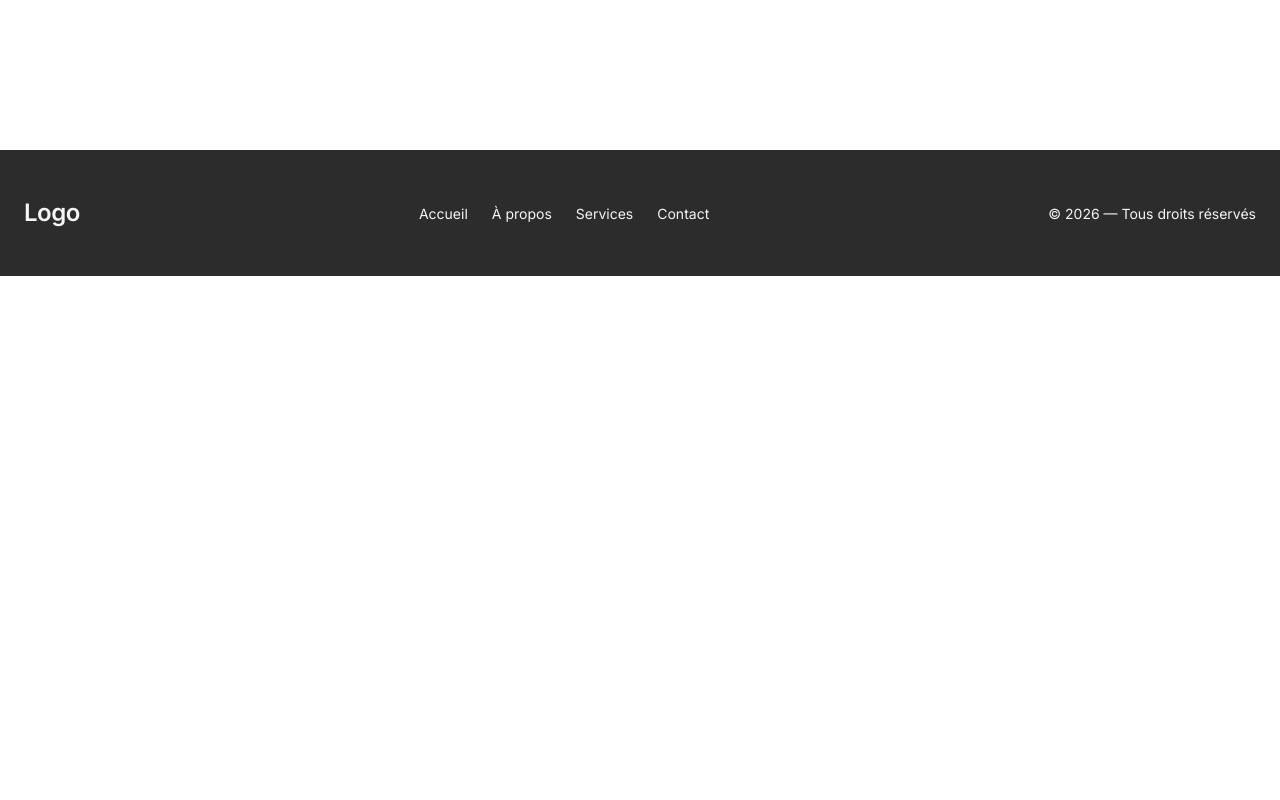
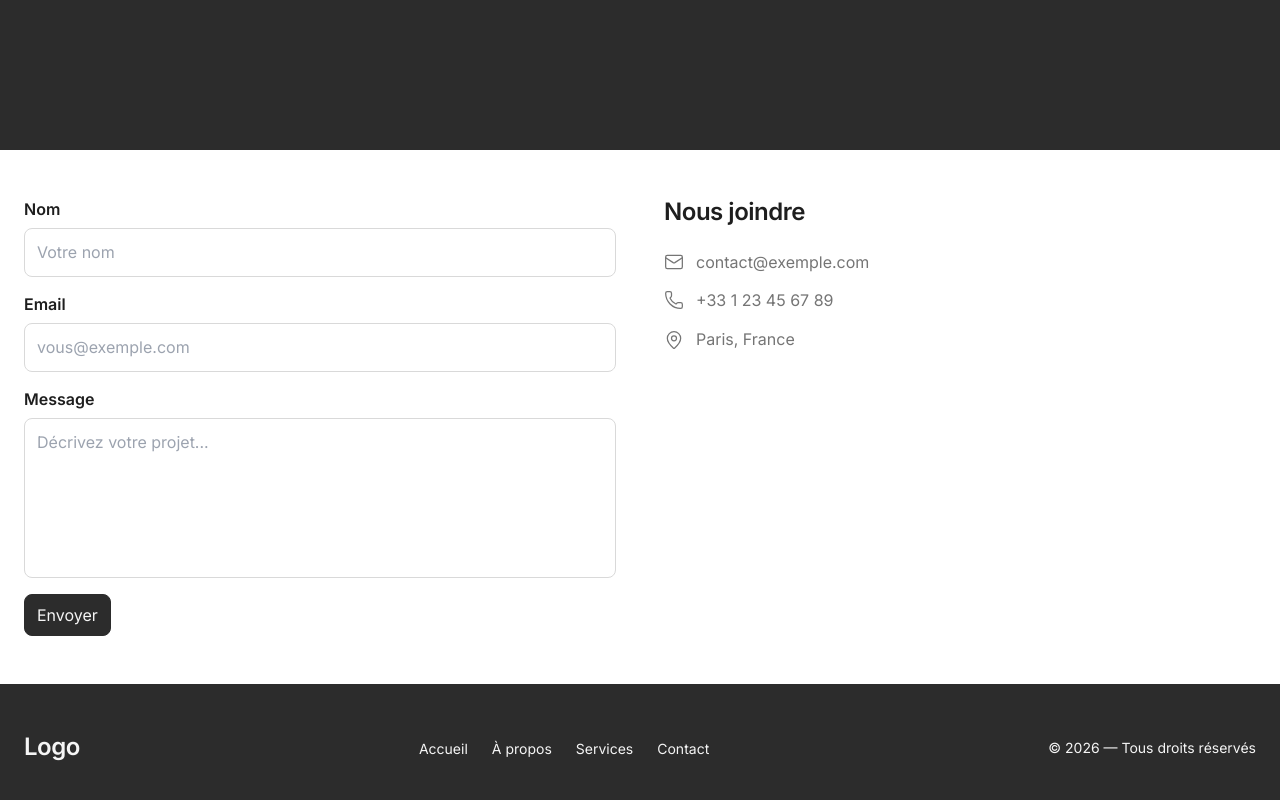
Before and after one commit to JulienWar/test_vercel, a Next.js app: page /contact in a window 1280 px wide. Before the commit this address had no page. Shown: the part 650-1450 px from the top of the page. Before the commit the page ends 926 px from the top, so only its background shows below. Built offline with nearby package versions, Linux system fonts and the light colour scheme.

Commit message:
feat: page Contact + API route email via Resend

```diff
--- /dev/null
+++ b/app/api/contact/route.ts
@@ -0,0 +1,39 @@
+// app/api/contact/route.ts
+import { NextRequest, NextResponse } from 'next/server'
+import { Resend } from 'resend'
+
+const resend = new Resend(process.env.RESEND_API_KEY)
+
+function isValidEmail(email: string) {
+  return /^[^\s@]+@[^\s@]+\.[^\s@]+$/.test(email)
+}
+
+export async function POST(req: NextRequest) {
+  const body = await req.json()
+  const { name, email, message } = body
+
+  if (!name || !email || !message) {
+    return NextResponse.json({ error: 'Champs manquants' }, { status: 400 })
+  }
+
+  if (!isValidEmail(email)) {
+    return NextResponse.json({ error: 'Email invalide' }, { status: 400 })
+  }
+
+  if (message.trim().length === 0) {
+    return NextResponse.json({ error: 'Message vide' }, { status: 400 })
+  }
+
+  const { error } = await resend.emails.send({
+    from: 'contact@ton-domaine.com',
+    to: process.env.CONTACT_EMAIL!,
+    subject: `Message de ${name} — site vitrine`,
+    text: `Nom : ${name}\nEmail : ${email}\n\nMessage :\n${message}`,
+  })
+
+  if (error) {
+    return NextResponse.json({ error: 'Erreur envoi email' }, { status: 500 })
+  }
+
+  return NextResponse.json({ success: true }, { status: 200 })
+}
--- /dev/null
+++ b/app/contact/page.tsx
@@ -0,0 +1,94 @@
+// app/contact/page.tsx
+'use client'
+
+import { useState } from 'react'
+import Hero from '@/components/sections/Hero'
+import ContactInfo from '@/components/sections/ContactInfo'
+import Button from '@/components/ui/Button'
+
+export default function ContactPage() {
+  const [status, setStatus] = useState<'idle' | 'loading' | 'success' | 'error'>('idle')
+  const [form, setForm] = useState({ name: '', email: '', message: '' })
+
+  async function handleSubmit(e: React.FormEvent) {
+    e.preventDefault()
+    setStatus('loading')
+    const res = await fetch('/api/contact', {
+      method: 'POST',
+      headers: { 'Content-Type': 'application/json' },
+      body: JSON.stringify(form),
+    })
+    setStatus(res.ok ? 'success' : 'error')
+  }
+
+  return (
+    <>
+      <Hero
+        title="Parlons-en"
+        subtitle="Une question, un projet ? Écrivez-nous."
+        variant="dark"
+      />
+      <section className="py-space-12 px-space-6">
+        <div className="max-w-7xl mx-auto grid md:grid-cols-2 gap-space-12">
+          <form onSubmit={handleSubmit} className="flex flex-col gap-space-4">
+            <div className="flex flex-col gap-space-2">
+              <label htmlFor="name" className="text-body font-semibold text-text-primary">Nom</label>
+              <input
+                id="name"
+                type="text"
+                required
+                value={form.name}
+                onChange={e => setForm(f => ({ ...f, name: e.target.value }))}
+                className="border border-border-default rounded-md px-space-3 py-space-3 text-body text-text-primary outline-none focus:border-brand transition-colors"
+                placeholder="Votre nom"
+              />
+            </div>
+            <div className="flex flex-col gap-space-2">
+              <label htmlFor="email" className="text-body font-semibold text-text-primary">Email</label>
+              <input
+                id="email"
+                type="email"
+                required
+                value={form.email}
+                onChange={e => setForm(f => ({ ...f, email: e.target.value }))}
+                className="border border-border-default rounded-md px-space-3 py-space-3 text-body text-text-primary outline-none focus:border-brand transition-colors"
+                placeholder="vous@exemple.com"
+              />
+            </div>
+            <div className="flex flex-col gap-space-2">
+              <label htmlFor="message" className="text-body font-semibold text-text-primary">Message</label>
+              <textarea
+                id="message"
+                required
+                rows={6}
+                value={form.message}
+                onChange={e => setForm(f => ({ ...f, message: e.target.value }))}
+                className="border border-border-default rounded-md px-space-3 py-space-3 text-body text-text-primary outline-none focus:border-brand transition-colors resize-none"
+                placeholder="Décrivez votre projet..."
+              />
+            </div>
+            <div>
+              <Button type="submit" disabled={status === 'loading'}>
+                {status === 'loading' ? 'Envoi...' : 'Envoyer'}
+              </Button>
+            </div>
+            {status === 'success' && (
+              <p className="text-body text-green-600">Message envoyé avec succès !</p>
+            )}
+            {status === 'error' && (
+              <p className="text-body text-red-600">Une erreur est survenue. Réessayez.</p>
+            )}
+          </form>
+          <div className="flex flex-col gap-space-6">
+            <h2 className="text-heading font-semibold text-text-primary">Nous joindre</h2>
+            <ContactInfo
+              email="contact@exemple.com"
+              phone="+33 1 23 45 67 89"
+              address="Paris, France"
+            />
+          </div>
+        </div>
+      </section>
+    </>
+  )
+}
--- a/jest.config.ts
+++ b/jest.config.ts
@@ -6,6 +6,7 @@ const createJestConfig = nextJest({ dir: './' })
 const config: Config = {
   coverageProvider: 'v8',
   testEnvironment: 'jsdom',
+  setupFiles: ['<rootDir>/jest.setup.node.js'],
   setupFilesAfterEnv: ['<rootDir>/jest.setup.ts'],
   testMatch: ['**/__tests__/**/*.test.{ts,tsx}'],
 }
```
Also changed, not shown: jest.setup.node.js (added, +28 -0 lines), 1 other file (tests, documents, lock files or other folders).
